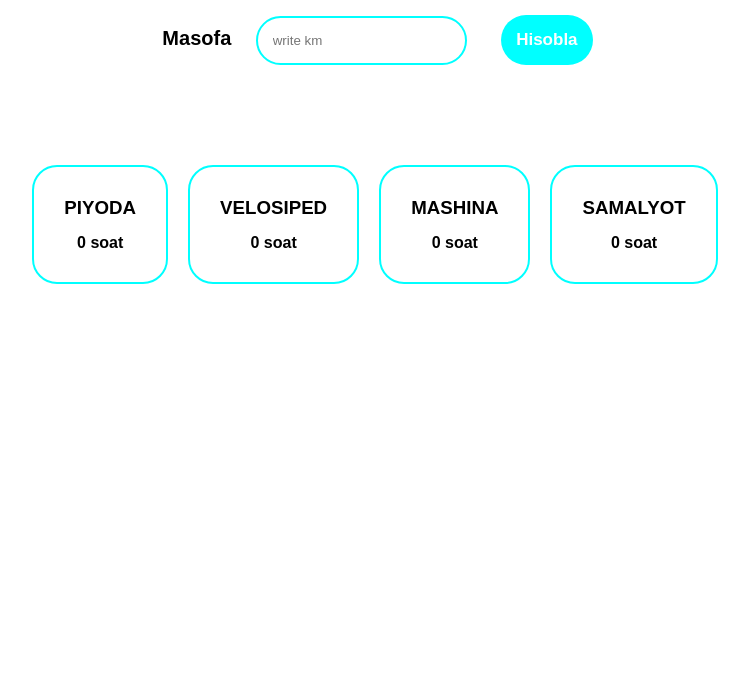
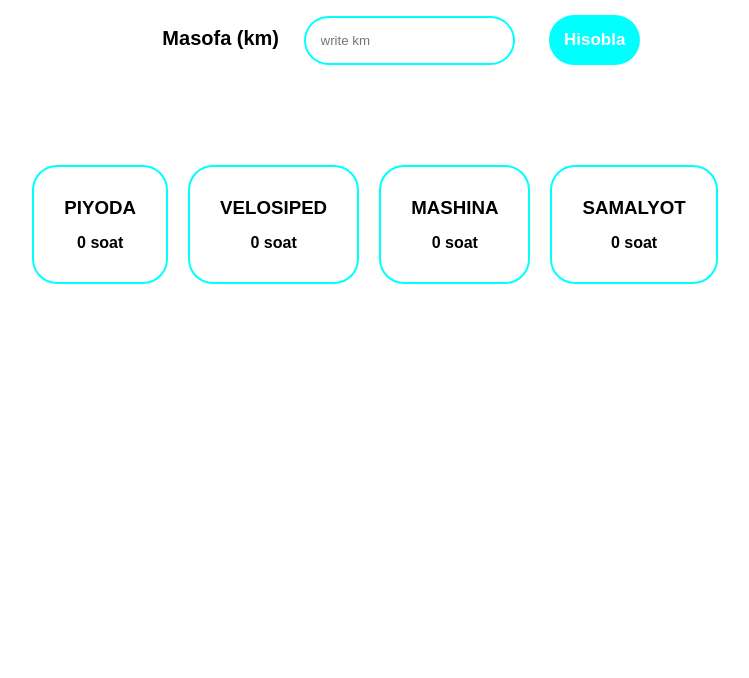
Before and after one commit to shokhruhmirzo/km, a plain HTML site: page index.html in a window 1280 px wide. Shown: the part 122-800 px from the top of the page, without its empty margins (255-1004 px from the left). Drawn offline with Linux system fonts and the light colour scheme.

Commit message:
add some things

```diff
--- a/index.html
+++ b/index.html
@@ -11,7 +11,7 @@
         <div class="container">
             <div class="container-up">
                 <h1 class="title">Kim birinchi borish go !</h1>
-            <label>Masofa</label>
+            <label>Masofa (km)</label>
             <input class="inp" type="text" placeholder="write km">
             <button onclick="bt()" class="btn">Hisobla</button>
             </div>
```
